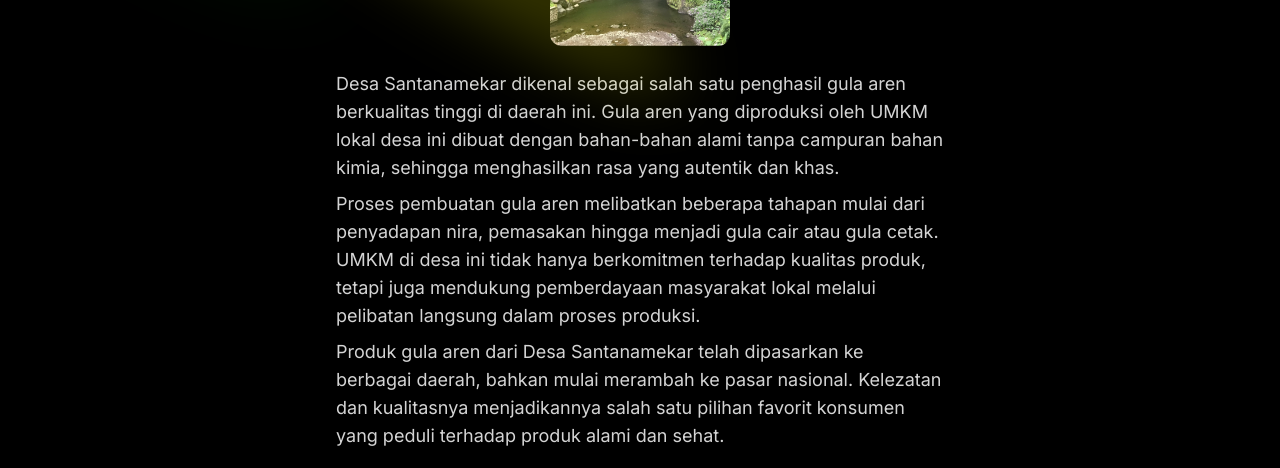
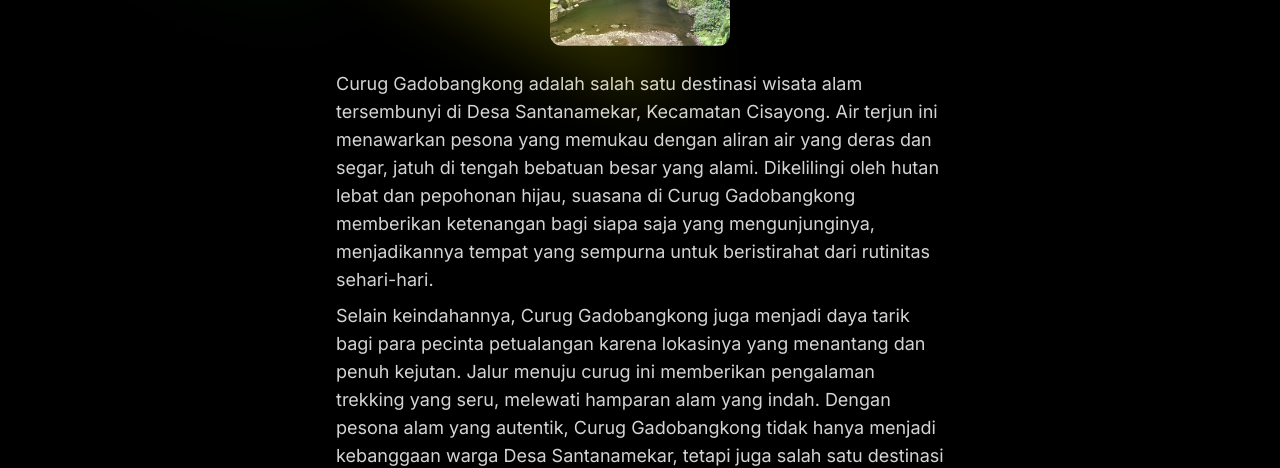
Before and after one commit to Ardhandms/web-santanamekar, a Next.js app: page /spot/gadobangkong in a window 1280 px wide. Shown: the part 338-806 px from the top of the page. Built offline with nearby package versions, Linux system fonts and the light colour scheme.

Commit message:
Update - Tanggal 01 Jan 25

```diff
--- a/app/spot/batublek/page.tsx
+++ b/app/spot/batublek/page.tsx
@@ -105,24 +105,24 @@ function Page() {
 
         <div className="py-6 px-5 sm:px-20 max-w-[89vw] md:max-w-2xl lg:max-w-[60vw]">
           <p className="text-base sm:text-lg text-neutral-600 dark:text-neutral-300 leading-relaxed mb-2">
-            Desa Santanamekar dikenal sebagai salah satu penghasil gula aren
-            berkualitas tinggi di daerah ini. Gula aren yang diproduksi oleh
-            UMKM lokal desa ini dibuat dengan bahan-bahan alami tanpa campuran
-            bahan kimia, sehingga menghasilkan rasa yang autentik dan khas.
+            Curug Batu Blek adalah salah satu destinasi wisata alam unggulan di
+            Desa Santanamekar, Kecamatan Cisayong. Air terjun ini menawarkan
+            keindahan yang memukau dengan aliran air jernih yang mengalir di
+            antara bebatuan alami. Dikelilingi oleh pepohonan hijau yang asri,
+            suasana di Curug Batu Blek memberikan kedamaian dan kesejukan yang
+            sempurna bagi pengunjung yang ingin melepas penat dari kesibukan
+            sehari-hari.
           </p>
           <p className="text-base sm:text-lg text-neutral-600 dark:text-neutral-300 leading-relaxed mb-2">
-            Proses pembuatan gula aren melibatkan beberapa tahapan mulai dari
-            penyadapan nira, pemasakan hingga menjadi gula cair atau gula cetak.
-            UMKM di desa ini tidak hanya berkomitmen terhadap kualitas produk,
-            tetapi juga mendukung pemberdayaan masyarakat lokal melalui
-            pelibatan langsung dalam proses produksi.
+            Selain pesona alamnya, Curug Batu Blek juga menjadi tempat favorit
+            untuk kegiatan seperti berfoto, bersantai, dan menikmati piknik
+            bersama keluarga atau teman. Lokasinya yang mudah diakses membuat
+            curug ini semakin populer di kalangan wisatawan lokal maupun luar
+            daerah. Dengan potensi alam yang luar biasa, Curug Batu Blek tidak
+            hanya menjadi kebanggaan warga Desa Santanamekar, tetapi juga simbol
+            harmoni antara manusia dan alam.
           </p>
-          <p className="text-base sm:text-lg text-neutral-600 dark:text-neutral-300 leading-relaxed mb-2">
-            Produk gula aren dari Desa Santanamekar telah dipasarkan ke berbagai
-            daerah, bahkan mulai merambah ke pasar nasional. Kelezatan dan
-            kualitasnya menjadikannya salah satu pilihan favorit konsumen yang
-            peduli terhadap produk alami dan sehat.
-          </p>
+
           <div className="mt-12 text-center">
             <Link href="/ ">
               <button className="px-6 py-3 bg-yellow-500 text-white font-semibold rounded-lg shadow-md hover:bg-yellow-600 focus:outline-none focus:ring-2 focus:ring-yellow-400 focus:ring-offset-2">
--- a/app/spot/gadobangkong/page.tsx
+++ b/app/spot/gadobangkong/page.tsx
@@ -26,7 +26,6 @@ function Page() {
     setActiveImage((prev) => (prev - 1 + images.length) % images.length); // Loop ke gambar terakhir setelah gambar pertama
   };
 
-  // Mengatur interval untuk mengganti gambar setiap 3 detik
   useEffect(() => {
     const intervalId = setInterval(() => {
       nextImage();
@@ -62,11 +61,11 @@ function Page() {
                 <Image
                   src={image.src}
                   alt={image.alt}
-                  width={180} // Ukuran gambar yang lebih kecil
-                  height={180} // Ukuran gambar yang lebih kecil
+                  width={180}
+                  height={180}
                   className="rounded-xl shadow-xl mx-auto object-cover"
                   style={{
-                    objectFit: "cover", // Memastikan gambar ter-crop sesuai ukuran container
+                    objectFit: "cover",
                   }}
                 />
               </div>
@@ -105,26 +104,28 @@ function Page() {
 
         <div className="py-6 px-5 sm:px-20 max-w-[89vw] md:max-w-2xl lg:max-w-[60vw]">
           <p className="text-base sm:text-lg text-neutral-600 dark:text-neutral-300 leading-relaxed mb-2">
-            Desa Santanamekar dikenal sebagai salah satu penghasil gula aren
-            berkualitas tinggi di daerah ini. Gula aren yang diproduksi oleh
-            UMKM lokal desa ini dibuat dengan bahan-bahan alami tanpa campuran
-            bahan kimia, sehingga menghasilkan rasa yang autentik dan khas.
+            Curug Gadobangkong adalah salah satu destinasi wisata alam
+            tersembunyi di Desa Santanamekar, Kecamatan Cisayong. Air terjun ini
+            menawarkan pesona yang memukau dengan aliran air yang deras dan
+            segar, jatuh di tengah bebatuan besar yang alami. Dikelilingi oleh
+            hutan lebat dan pepohonan hijau, suasana di Curug Gadobangkong
+            memberikan ketenangan bagi siapa saja yang mengunjunginya,
+            menjadikannya tempat yang sempurna untuk beristirahat dari rutinitas
+            sehari-hari.
           </p>
           <p className="text-base sm:text-lg text-neutral-600 dark:text-neutral-300 leading-relaxed mb-2">
-            Proses pembuatan gula aren melibatkan beberapa tahapan mulai dari
-            penyadapan nira, pemasakan hingga menjadi gula cair atau gula cetak.
-            UMKM di desa ini tidak hanya berkomitmen terhadap kualitas produk,
-            tetapi juga mendukung pemberdayaan masyarakat lokal melalui
-            pelibatan langsung dalam proses produksi.
+            Selain keindahannya, Curug Gadobangkong juga menjadi daya tarik bagi
+            para pecinta petualangan karena lokasinya yang menantang dan penuh
+            kejutan. Jalur menuju curug ini memberikan pengalaman trekking yang
+            seru, melewati hamparan alam yang indah. Dengan pesona alam yang
+            autentik, Curug Gadobangkong tidak hanya menjadi kebanggaan warga
+            Desa Santanamekar, tetapi juga salah satu destinasi yang wajib
+            dikunjungi oleh wisatawan yang ingin menikmati keindahan alam
+            Tasikmalaya.
           </p>
-          <p className="text-base sm:text-lg text-neutral-600 dark:text-neutral-300 leading-relaxed mb-2">
-            Produk gula aren dari Desa Santanamekar telah dipasarkan ke berbagai
-            daerah, bahkan mulai merambah ke pasar nasional. Kelezatan dan
-            kualitasnya menjadikannya salah satu pilihan favorit konsumen yang
-            peduli terhadap produk alami dan sehat.
-          </p>
+
           <div className="mt-12 text-center">
-            <Link href="/ ">
+            <Link href="/">
               <button className="px-6 py-3 bg-yellow-500 text-white font-semibold rounded-lg shadow-md hover:bg-yellow-600 focus:outline-none focus:ring-2 focus:ring-yellow-400 focus:ring-offset-2">
                 ← Kembali ke UMKM
               </button>
--- a/app/umkm/japilus/page.tsx
+++ b/app/umkm/japilus/page.tsx
@@ -104,24 +104,24 @@ function Page() {
 
         <div className="py-6 px-5 sm:px-20 max-w-[89vw] md:max-w-2xl lg:max-w-[60vw]">
           <p className="text-base sm:text-lg text-neutral-600 dark:text-neutral-300 leading-relaxed mb-2">
-            Desa Santanamekar dikenal sebagai salah satu penghasil gula aren
-            berkualitas tinggi di daerah ini. Gula aren yang diproduksi oleh
-            UMKM lokal desa ini dibuat dengan bahan-bahan alami tanpa campuran
-            bahan kimia, sehingga menghasilkan rasa yang autentik dan khas.
+            Japilus adalah salah satu UMKM kebanggaan Desa Santanamekar yang
+            bergerak di bidang produksi makanan ringan. Produk-produk Japilus,
+            seperti keripik singkong, kerupuk, dan camilan tradisional lainnya,
+            terkenal akan cita rasa yang gurih dan kualitasnya yang terjamin.
+            Dengan menggunakan bahan-bahan alami dari desa sendiri, Japilus
+            berhasil menghadirkan camilan yang tidak hanya lezat tetapi juga
+            sehat dan aman untuk dikonsumsi.
           </p>
           <p className="text-base sm:text-lg text-neutral-600 dark:text-neutral-300 leading-relaxed mb-2">
-            Proses pembuatan gula aren melibatkan beberapa tahapan mulai dari
-            penyadapan nira, pemasakan hingga menjadi gula cair atau gula cetak.
-            UMKM di desa ini tidak hanya berkomitmen terhadap kualitas produk,
-            tetapi juga mendukung pemberdayaan masyarakat lokal melalui
-            pelibatan langsung dalam proses produksi.
+            UMKM Japilus berperan besar dalam memperkenalkan kuliner khas Desa
+            Santanamekar ke pasar yang lebih luas, baik lokal maupun regional.
+            Selain menjadi favorit masyarakat, Japilus juga menciptakan peluang
+            kerja bagi warga desa, sehingga membantu meningkatkan perekonomian
+            lokal. Dengan semangat inovasi, Japilus terus berusaha menghadirkan
+            variasi produk baru yang sesuai dengan selera masyarakat modern
+            tanpa melupakan kearifan lokal.
           </p>
-          <p className="text-base sm:text-lg text-neutral-600 dark:text-neutral-300 leading-relaxed mb-2">
-            Produk gula aren dari Desa Santanamekar telah dipasarkan ke berbagai
-            daerah, bahkan mulai merambah ke pasar nasional. Kelezatan dan
-            kualitasnya menjadikannya salah satu pilihan favorit konsumen yang
-            peduli terhadap produk alami dan sehat.
-          </p>
+
           <div className="mt-12 text-center">
             <Link href="/ ">
               <button className="px-6 py-3 bg-yellow-500 text-white font-semibold rounded-lg shadow-md hover:bg-yellow-600 focus:outline-none focus:ring-2 focus:ring-yellow-400 focus:ring-offset-2">
--- a/app/umkm/pipiti/page.tsx
+++ b/app/umkm/pipiti/page.tsx
@@ -103,24 +103,24 @@ function Page() {
 
         <div className="py-6 px-5 sm:px-20 max-w-[89vw] md:max-w-2xl lg:max-w-[60vw]">
           <p className="text-base sm:text-lg text-neutral-600 dark:text-neutral-300 leading-relaxed mb-2">
-            Desa Santanamekar dikenal sebagai salah satu penghasil gula aren
-            berkualitas tinggi di daerah ini. Gula aren yang diproduksi oleh
-            UMKM lokal desa ini dibuat dengan bahan-bahan alami tanpa campuran
-            bahan kimia, sehingga menghasilkan rasa yang autentik dan khas.
+            Pipiti adalah UMKM kerajinan tangan dari Desa Santanamekar yang
+            menghadirkan produk-produk unik berbahan dasar bambu dan rotan.
+            Beragam hasil kerajinan, seperti keranjang, tempat penyimpanan, dan
+            dekorasi rumah, dibuat dengan penuh ketelitian oleh para pengrajin
+            lokal. Kualitas dan keindahan dari produk Pipiti menjadikannya
+            pilihan favorit bagi pelanggan yang menghargai keunikan dan nilai
+            seni tradisional.
           </p>
           <p className="text-base sm:text-lg text-neutral-600 dark:text-neutral-300 leading-relaxed mb-2">
-            Proses pembuatan gula aren melibatkan beberapa tahapan mulai dari
-            penyadapan nira, pemasakan hingga menjadi gula cair atau gula cetak.
-            UMKM di desa ini tidak hanya berkomitmen terhadap kualitas produk,
-            tetapi juga mendukung pemberdayaan masyarakat lokal melalui
-            pelibatan langsung dalam proses produksi.
+            Selain menjaga tradisi seni kerajinan tangan, Pipiti juga berperan
+            dalam mempromosikan budaya lokal ke pasar yang lebih luas.
+            Produk-produk ini tidak hanya dijual di pasar lokal, tetapi juga
+            mulai menarik minat pembeli dari luar daerah. Dengan fokus pada
+            keberlanjutan dan inovasi, Pipiti terus berkembang sebagai UMKM yang
+            memberikan manfaat ekonomi bagi masyarakat Desa Santanamekar,
+            sekaligus menjaga warisan budaya leluhur.
           </p>
-          <p className="text-base sm:text-lg text-neutral-600 dark:text-neutral-300 leading-relaxed mb-2">
-            Produk gula aren dari Desa Santanamekar telah dipasarkan ke berbagai
-            daerah, bahkan mulai merambah ke pasar nasional. Kelezatan dan
-            kualitasnya menjadikannya salah satu pilihan favorit konsumen yang
-            peduli terhadap produk alami dan sehat.
-          </p>
+
           <div className="mt-12 text-center">
             <Link href="/ ">
               <button className="px-6 py-3 bg-yellow-500 text-white font-semibold rounded-lg shadow-md hover:bg-yellow-600 focus:outline-none focus:ring-2 focus:ring-yellow-400 focus:ring-offset-2">
--- a/app/umkm/telurpuyuh/page.tsx
+++ b/app/umkm/telurpuyuh/page.tsx
@@ -102,24 +102,24 @@ function Page() {
 
         <div className="py-6 px-5 sm:px-20 max-w-[89vw] md:max-w-2xl lg:max-w-[60vw]">
           <p className="text-base sm:text-lg text-neutral-600 dark:text-neutral-300 leading-relaxed mb-2">
-            Desa Santanamekar dikenal sebagai salah satu penghasil gula aren
-            berkualitas tinggi di daerah ini. Gula aren yang diproduksi oleh
-            UMKM lokal desa ini dibuat dengan bahan-bahan alami tanpa campuran
-            bahan kimia, sehingga menghasilkan rasa yang autentik dan khas.
+            Desa Santanamekar, Kecamatan Cisayong, memiliki salah satu sektor
+            UMKM unggulan berupa budidaya puyuh untuk menghasilkan telur
+            berkualitas tinggi. Telur puyuh yang dihasilkan oleh para peternak
+            lokal dikenal memiliki cita rasa yang lezat dan kandungan gizi yang
+            baik, sehingga menjadi favorit masyarakat lokal maupun luar daerah.
+            Usaha ini tidak hanya menjadi mata pencaharian, tetapi juga
+            mengangkat potensi desa sebagai penghasil komoditas unggulan.
           </p>
           <p className="text-base sm:text-lg text-neutral-600 dark:text-neutral-300 leading-relaxed mb-2">
-            Proses pembuatan gula aren melibatkan beberapa tahapan mulai dari
-            penyadapan nira, pemasakan hingga menjadi gula cair atau gula cetak.
-            UMKM di desa ini tidak hanya berkomitmen terhadap kualitas produk,
-            tetapi juga mendukung pemberdayaan masyarakat lokal melalui
-            pelibatan langsung dalam proses produksi.
+            Dengan perawatan yang cermat dan pakan berkualitas, peternakan puyuh
+            di Desa Santanamekar berhasil mempertahankan produksi telur secara
+            konsisten. Selain dijual dalam bentuk mentah, telur puyuh ini juga
+            diolah menjadi berbagai produk makanan siap saji yang memberikan
+            nilai tambah bagi UMKM lokal. Komoditas ini menjadi salah satu roda
+            penggerak ekonomi desa, membuka peluang usaha baru, dan memperkuat
+            kesejahteraan masyarakat.
           </p>
-          <p className="text-base sm:text-lg text-neutral-600 dark:text-neutral-300 leading-relaxed mb-2">
-            Produk gula aren dari Desa Santanamekar telah dipasarkan ke berbagai
-            daerah, bahkan mulai merambah ke pasar nasional. Kelezatan dan
-            kualitasnya menjadikannya salah satu pilihan favorit konsumen yang
-            peduli terhadap produk alami dan sehat.
-          </p>
+
           <div className="mt-12 text-center">
             <Link href="/ ">
               <button className="px-6 py-3 bg-yellow-500 text-white font-semibold rounded-lg shadow-md hover:bg-yellow-600 focus:outline-none focus:ring-2 focus:ring-yellow-400 focus:ring-offset-2">
--- a/app/umkm/ternakikan/page.tsx
+++ b/app/umkm/ternakikan/page.tsx
@@ -103,24 +103,22 @@ function Page() {
 
         <div className="py-6 px-5 sm:px-20 max-w-[89vw] md:max-w-2xl lg:max-w-[60vw]">
           <p className="text-base sm:text-lg text-neutral-600 dark:text-neutral-300 leading-relaxed mb-2">
-            Desa Santanamekar dikenal sebagai salah satu penghasil gula aren
-            berkualitas tinggi di daerah ini. Gula aren yang diproduksi oleh
-            UMKM lokal desa ini dibuat dengan bahan-bahan alami tanpa campuran
-            bahan kimia, sehingga menghasilkan rasa yang autentik dan khas.
+            Desa Santanamekar di Kecamatan Cisayong, Kabupaten Tasikmalaya,
+            terkenal dengan potensi perikanannya yang berkembang pesat. Banyak
+            warga setempat yang memanfaatkan kolam-kolam alami dan buatan untuk
+            membudidayakan berbagai jenis ikan, seperti ikan nila, lele, dan
+            mas. Aktivitas ini tidak hanya menjadi mata pencaharian utama,
+            tetapi juga memberikan kontribusi besar dalam memenuhi kebutuhan
+            pangan lokal.
           </p>
           <p className="text-base sm:text-lg text-neutral-600 dark:text-neutral-300 leading-relaxed mb-2">
-            Proses pembuatan gula aren melibatkan beberapa tahapan mulai dari
-            penyadapan nira, pemasakan hingga menjadi gula cair atau gula cetak.
-            UMKM di desa ini tidak hanya berkomitmen terhadap kualitas produk,
-            tetapi juga mendukung pemberdayaan masyarakat lokal melalui
-            pelibatan langsung dalam proses produksi.
+            Dengan dukungan alam yang asri dan air yang melimpah, ternak ikan di
+            Desa Santanamekar mampu menghasilkan komoditas berkualitas tinggi.
+            Selain itu, usaha perikanan ini juga membuka peluang ekonomi bagi
+            masyarakat melalui penjualan ikan segar ke pasar lokal maupun luar
+            daerah, menjadikannya salah satu sektor unggulan di desa tersebut.
           </p>
-          <p className="text-base sm:text-lg text-neutral-600 dark:text-neutral-300 leading-relaxed mb-2">
-            Produk gula aren dari Desa Santanamekar telah dipasarkan ke berbagai
-            daerah, bahkan mulai merambah ke pasar nasional. Kelezatan dan
-            kualitasnya menjadikannya salah satu pilihan favorit konsumen yang
-            peduli terhadap produk alami dan sehat.
-          </p>
+
           <div className="mt-12 text-center">
             <Link href="/ ">
               <button className="px-6 py-3 bg-yellow-500 text-white font-semibold rounded-lg shadow-md hover:bg-yellow-600 focus:outline-none focus:ring-2 focus:ring-yellow-400 focus:ring-offset-2">
--- a/components/Biodata.tsx
+++ b/components/Biodata.tsx
@@ -5,7 +5,7 @@ import { TextGenerateEffect } from "./ui/TextGenerateEffect";
 
 function Biodata() {
   return (
-    <div className="py-10">
+    <div className="py-5">
       <TextGenerateEffect
         className="text-center text-[40px] md:text-5xl lg:text-6xl py-8"
         words="Berkenalan dengan Anggota KKN Kelompok 45 Unsil"
--- a/components/Footer.tsx
+++ b/components/Footer.tsx
@@ -33,7 +33,7 @@ const Footer = () => {
 
       <div className="flex mt-5 md:flex-row flex-col justify-between md:gap-3 gap-6">
         <p className="md:text-base text-sm md:font-normal font-light mt-8">
-          Copyright © 2024 Desa Santanamekar
+          Copyright © 2024 Desa Santanamekar | KKN 45 UNSIL
         </p>
       </div>
     </footer>
--- a/components/Umkm.tsx
+++ b/components/Umkm.tsx
@@ -169,8 +169,9 @@ function Umkm() {
             translateZ="60"
             className="text-neutral-500 text-sm max-w-sm mt-3 dark:text-neutral-300"
           >
-            Usaha di bidang perikanan air tawar seperti ikan mas yang
-            dibudidayakan untuk pemanfaatan telurnya.
+            Usaha di bidang perikanan air tawar seperti ikan mas, ikan nila, dan
+            sebagainya yang dibudidayakan untuk dijual bibit, anakan, dan
+            ikannya.
           </CardItem>
           <CardItem translateZ="100" className="w-full mt-4">
             <Image
--- a/data/index.ts
+++ b/data/index.ts
@@ -74,7 +74,7 @@ export const projects = [
   {
     id: 1,
     title: "Curug Batu Blek",
-    des: "-",
+    des: "Curug Batu Blek adalah salah satu destinasi wisata alam unggulan di Desa Santanamekar, Kecamatan Cisayong. Air terjun ini menawarkan keindahan yang memukau dengan aliran air jernih yang mengalir di antara bebatuan alami.",
     img: "/batuBlek.jpg",
     iconLists: ["/re.svg", "/tail.svg", "/ts.svg", "/three.svg", "/fm.svg"],
     link: "/spot/batublek",
@@ -82,25 +82,16 @@ export const projects = [
   {
     id: 2,
     title: "Curug Gadobangkong",
-    des: "-",
+    des: "Curug Gadobangkong adalah salah satu destinasi wisata alam tersembunyi di Desa Santanamekar, Kecamatan Cisayong. Air terjun ini menawarkan pesona yang memukau dengan aliran air yang deras dan segar, jatuh di tengah bebatuan besar yang alami. ",
     img: "/gadoBangkong.jpg",
     iconLists: ["/next.svg", "/tail.svg", "/ts.svg", "/stream.svg", "/c.svg"],
     link: "/spot/gadobangkong",
-  },
-  {
-    id: 3,
-    title: "Curug Badak",
-    des: "-",
-    img: "/fotoSpot/curugBadak2.png",
-    iconLists: ["/next.svg", "/tail.svg", "/ts.svg", "/stream.svg", "/c.svg"],
-    link: "/spot/badak",
   },
 ];
 
 export const testimonials = [
   {
-    quote: `Good Software, Like Wine, Takes Time
-    <Joel Spolsky>`,
+    quote: "",
     name: "Ardhan Dimas Nuryadin",
     designation:
       "Developer Website Desa Santanamekar - Informatika - Fakultas Teknik - Universitas Siliwangi",
@@ -128,9 +119,23 @@ export const testimonials = [
   },
   {
     quote: "",
+    name: "Irfan Alif Rahman",
+    designation:
+      "Pendidikan Sejarah - Fakultas Keguruan dan Ilmu Pendidikan - Universitas Siliwangi",
+    src: "",
+  },
+  {
+    quote: "",
     name: "Erena Wafa",
     designation: "Gizi - Fakultas Ilmu Kesehatan - Universitas Siliwangi",
     src: "/anggota/erena.jpg",
+  },
+  {
+    quote: "",
+    name: "Anggi Bagus Ferdian",
+    designation:
+      "Pendidikan Fisika - Fakultas Keguruan dan Ilmu Pendidikan - Universitas Siliwangi",
+    src: "/anggota/anggi.jpg",
   },
   {
     quote: "",
@@ -161,70 +166,56 @@ export const testimonials = [
     src: "/anggota/hasna.jpg",
   },
   {
-    quote: "-",
+    quote: "",
     name: "Muhammad Amar Muzaki",
     designation:
       "Pendidikan Jasmani - Fakultas Keguruan dan Ilmu Pendidikan - Universitas Siliwangi",
     src: "/anggota/amar.jpg",
   },
   {
-    quote: "-",
-    name: "Irfan Alif Rahman",
-    designation:
-      "Pendidikan Sejarah - Fakultas Keguruan dan Ilmu Pendidikan - Universitas Siliwangi",
-    src: "",
-  },
-  {
-    quote: "-",
+    quote: "",
     name: "Isma Fauziah",
     designation:
       "Ekonomi Syariah - Fakultas Agama Islam - Universitas Siliwangi",
     src: "/anggota/isma.jpg",
   },
   {
-    quote: "-",
+    quote: "",
     name: "Muhammad Nurrul Rahayu",
     designation:
       "Pendidikan Jasmani - Fakultas Keguruan dan Ilmu Pendidikan - Universitas Siliwangi",
     src: "",
   },
   {
-    quote: "-",
-    name: "Anggi",
-    designation:
-      "Pendidikan Fisika - Fakultas Keguruan dan Ilmu Pendidikan - Universitas Siliwangi",
-    src: "/anggota/anggi.jpg",
-  },
-  {
-    quote: "-",
+    quote: "",
     name: "Yessy Sri Anzani",
     designation:
       "Ilmu Politik - Fakultas Ilmu Sosial dan Ilmu Politik - Universitas Siliwangi",
     src: "/anggota/yessy.png",
   },
   {
-    quote: "-",
+    quote: "",
     name: "Salsabila Azzahrah",
     designation:
       "Pendidikan Geografi - Fakultas Keguruan dan Ilmu Pendidikan - Universitas Siliwangi",
     src: "/anggota/salsabila.jpg",
   },
   {
-    quote: "-",
+    quote: "",
     name: "Syifa",
     designation:
       "Pendidikan Ekonomi - Fakultas Keguruan dan Ilmu Pendidikan - Universitas Siliwangi",
     src: "",
   },
   {
-    quote: "-",
+    quote: "",
     name: "Rahma",
     designation:
       "Pendidikan Sejarah - Fakultas Keguruan dan Ilmu Pendidikan - Universitas Siliwangi",
     src: "/anggota/rahma.jpg",
   },
   {
-    quote: "-",
+    quote: "",
     name: "Meilia Nur Azizah",
     designation: "Sistem Informasi - Fakultas Teknik - Universitas Siliwangi",
     src: "/anggota/meilia.jpg",
```
Also changed, not shown: components/About.tsx (+12 -6 lines), components/Hero.tsx (+17 -0 lines), public/logosantana.png (added), public/logounsil.png (added).
